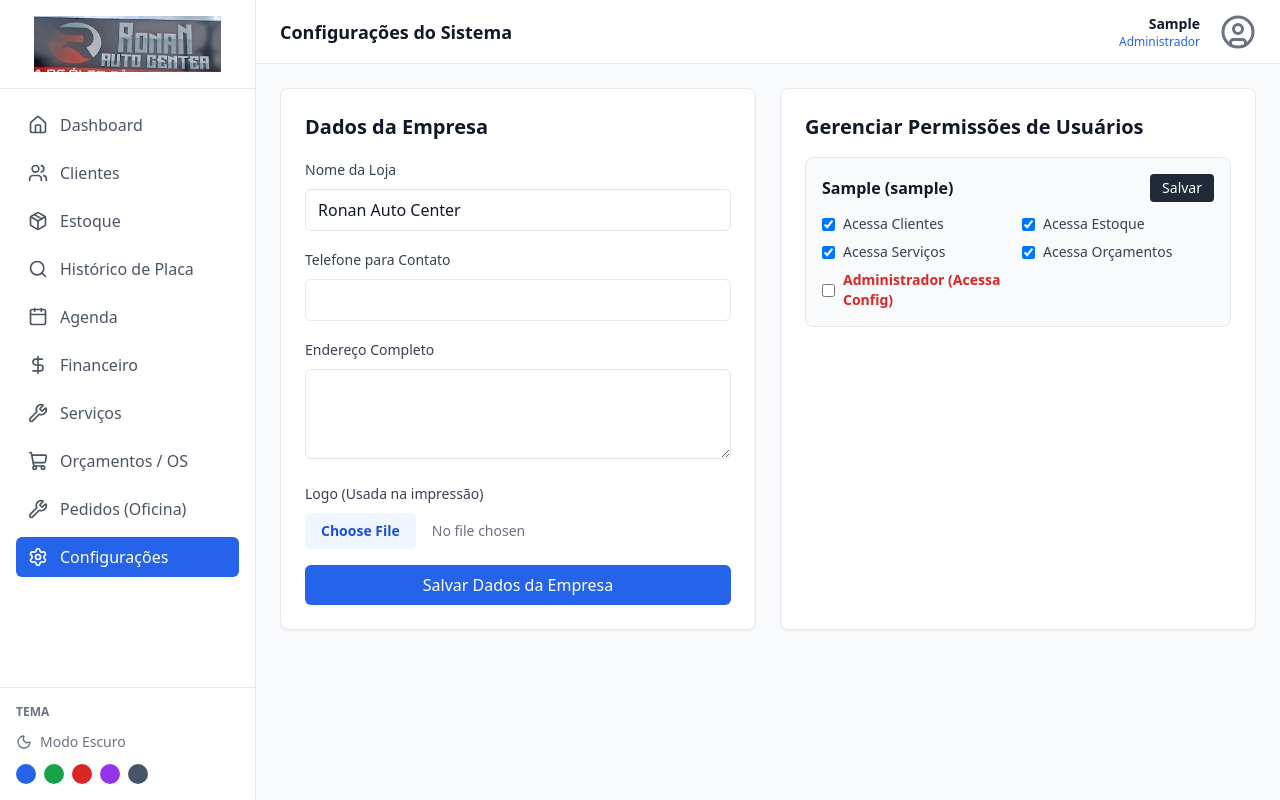
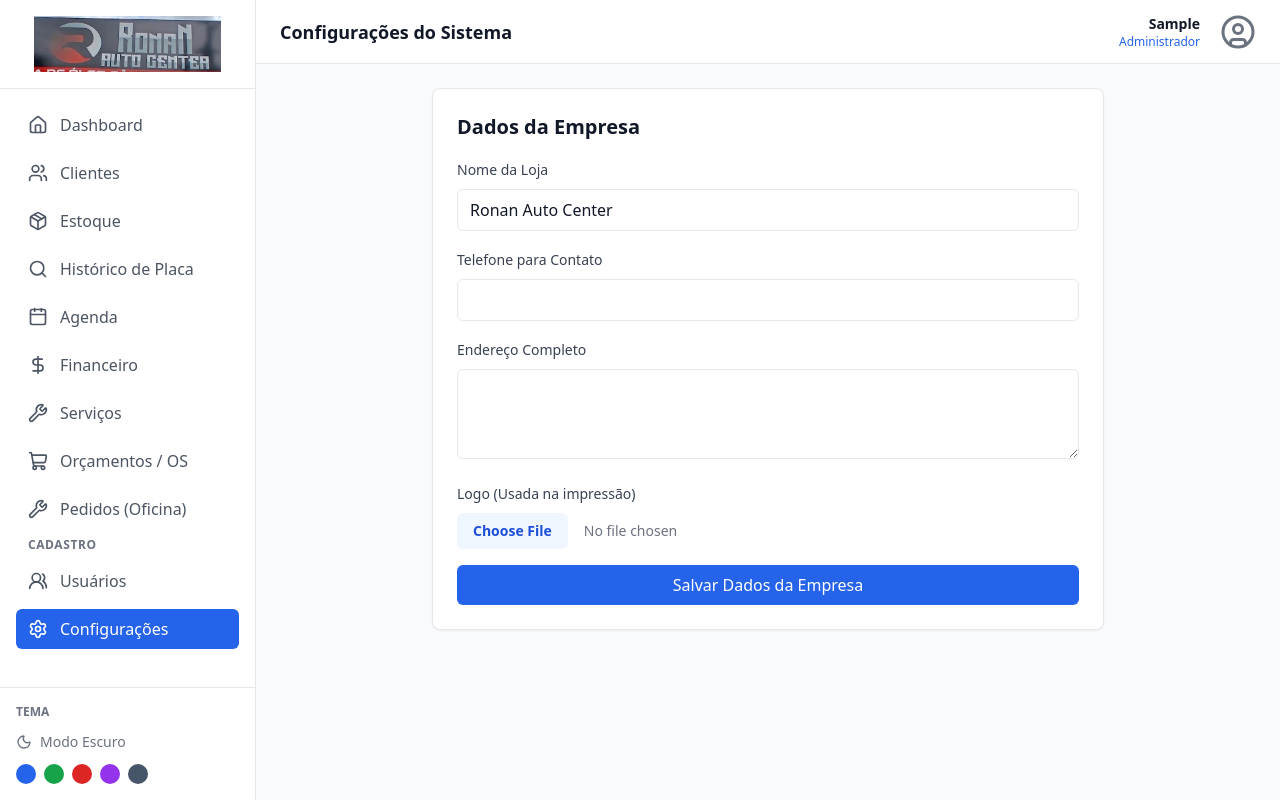
Before and after one commit to MarceloPires1509/ronan-auto-center, a Django app: page /configuracoes/ in a window 1280 px wide. Run offline with Django 5.2, Linux system fonts and the light colour scheme; the visitor is signed in with stand-in values (Sample User, id 1); data comes from the database, SQL or seed files in the repository; some libraries are stand-ins or nearby versions.

Commit message:
Feat: Separar modulo de Cadastro de Usuarios com opcao de inativar

```diff
--- a/oficina/urls.py
+++ b/oficina/urls.py
@@ -11,6 +11,9 @@ urlpatterns = [
     path('', views.dashboard, name='dashboard'),
     path('usuarios/novo/', views.novo_usuario, name='novo_usuario'),
     path('configuracoes/', views.configuracoes, name='configuracoes'),
+    path('usuarios/', views.usuarios, name='usuarios'),
+    path('usuarios/status/<int:id>/', views.toggle_status_usuario, name='toggle_status_usuario'),
+
     path('busca-placa/', views.busca_placa, name='busca_placa'),
     path('financeiro/', views.lista_financeiro, name='lista_financeiro'),
     path('agenda/', views.agenda, name='agenda'),
--- a/oficina/views.py
+++ b/oficina/views.py
@@ -270,6 +270,14 @@ def aprovar_orcamento(request, id):
     return redirect('lista_orcamentos')
 
 @login_required
+
+@login_required
+def imprimir_os(request, id):
+    orcamento = get_object_or_404(Orcamento, id=id)
+    return render(request, 'os_print.html', {'orcamento': orcamento})
+
+
+@login_required
 def imprimir_orcamento(request, id):
     orcamento = get_object_or_404(Orcamento, id=id)
     return render(request, 'orcamento_print.html', {'orcamento': orcamento})
@@ -277,6 +285,47 @@ def imprimir_orcamento(request, id):
 from django.http import HttpResponse
 import openpyxl
 from .models import Configuracao
+
+
+@login_required
+def usuarios(request):
+    if not request.user.is_superuser and not request.user.perfil.acesso_configuracoes:
+        messages.error(request, 'Você não tem permissão para acessar usuários.')
+        return redirect('dashboard')
+
+    if request.method == 'POST' and 'salvar_permissoes' in request.POST:
+        user_id = request.POST.get('user_id')
+        usuario_alvo = User.objects.get(id=user_id)
+        if usuario_alvo.is_active and not usuario_alvo.is_superuser:
+            perfil = usuario_alvo.perfil
+            perfil.acesso_clientes = request.POST.get('acesso_clientes') == 'on'
+            perfil.acesso_estoque = request.POST.get('acesso_estoque') == 'on'
+            perfil.acesso_servicos = request.POST.get('acesso_servicos') == 'on'
+            perfil.acesso_orcamentos = request.POST.get('acesso_orcamentos') == 'on'
+            perfil.acesso_configuracoes = request.POST.get('acesso_configuracoes') == 'on'
+            perfil.save()
+            messages.success(request, f'Permissões de {usuario_alvo.username} salvas!')
+        return redirect('usuarios')
+
+    usuarios_lista = User.objects.all().select_related('perfil').order_by('-is_active', 'username')
+    return render(request, 'usuarios.html', {'usuarios': usuarios_lista})
+
+@login_required
+def toggle_status_usuario(request, id):
+    if not request.user.is_superuser and not request.user.perfil.acesso_configuracoes:
+        return redirect('dashboard')
+
+    if request.method == 'POST':
+        usuario = get_object_or_404(User, id=id)
+        if usuario.id != request.user.id and not usuario.is_superuser:
+            usuario.is_active = not usuario.is_active
+            usuario.save()
+            acao = "ativado" if usuario.is_active else "inativado"
+            messages.success(request, f'Usuário {usuario.username} foi {acao} com sucesso.')
+        else:
+            messages.error(request, 'Não é possível inativar o seu próprio usuário ou um superusuário.')
+
+    return redirect('usuarios')
 
 @login_required
 def configuracoes(request):
--- a/templates/base.html
+++ b/templates/base.html
@@ -127,7 +127,17 @@
             </a>
             {% endif %}
 
+
             {% if request.user.is_superuser or request.user.perfil.acesso_configuracoes %}
+
+            <div class="mt-4 mb-1 px-3 text-xs font-semibold text-gray-500 uppercase tracking-wider">
+                Cadastro
+            </div>
+
+            <a href="{% url 'usuarios' %}" class="flex items-center gap-3 px-3 py-2 rounded-md font-medium {% if 'usuarios' in request.path %}bg-primary text-white{% else %}text-gray-600 dark:text-gray-300 hover:bg-gray-100 dark:hover:bg-gray-700{% endif %}">
+                <i data-lucide="users-2" class="w-5 h-5"></i> Usuários
+            </a>
+
             <a href="{% url 'configuracoes' %}" class="flex items-center gap-3 px-3 py-2 rounded-md font-medium {% if 'config' in request.path %}bg-primary text-white{% else %}text-gray-600 dark:text-gray-300 hover:bg-gray-100 dark:hover:bg-gray-700{% endif %}">
                 <i data-lucide="settings" class="w-5 h-5"></i> Configurações
             </a>
--- a/templates/configuracoes.html
+++ b/templates/configuracoes.html
@@ -4,7 +4,7 @@
 
 {% block content %}
 <div class="max-w-6xl mx-auto space-y-6">
-    <div class="grid grid-cols-1 lg:grid-cols-2 gap-6">
+    <div class="max-w-2xl mx-auto">
 
         <!-- Configurações Gerais da Loja -->
         <div class="bg-white dark:bg-gray-800 rounded-lg border dark:border-gray-700 shadow-sm p-6">
@@ -42,48 +42,6 @@
             </form>
         </div>
 
-        <!-- Gerenciamento de Usuários -->
-        <div class="bg-white dark:bg-gray-800 rounded-lg border dark:border-gray-700 shadow-sm p-6 overflow-x-auto">
-            <h2 class="text-xl font-bold text-gray-900 dark:text-white mb-4">Gerenciar Permissões de Usuários</h2>
-            <div class="space-y-6">
-                {% for u in usuarios %}
-                <form method="POST" class="border dark:border-gray-700 p-4 rounded-lg bg-gray-50 dark:bg-gray-900/50">
-                    {% csrf_token %}
-                    <input type="hidden" name="salvar_permissoes" value="1">
-                    <input type="hidden" name="user_id" value="{{ u.id }}">
-
-                    <div class="flex justify-between items-center mb-3">
-                        <span class="font-bold text-gray-900 dark:text-white">{{ u.first_name }} ({{ u.username }})</span>
-                        <button type="submit" class="text-sm bg-gray-800 text-white px-3 py-1 rounded hover:bg-gray-700">Salvar</button>
-                    </div>
-
-                    <div class="grid grid-cols-2 gap-2 text-sm text-gray-700 dark:text-gray-300">
-                        <label class="flex items-center gap-2">
-                            <input type="checkbox" name="acesso_clientes" {% if u.perfil.acesso_clientes %}checked{% endif %}>
-                            Acessa Clientes
-                        </label>
-                        <label class="flex items-center gap-2">
-                            <input type="checkbox" name="acesso_estoque" {% if u.perfil.acesso_estoque %}checked{% endif %}>
-                            Acessa Estoque
-                        </label>
-                        <label class="flex items-center gap-2">
-                            <input type="checkbox" name="acesso_servicos" {% if u.perfil.acesso_servicos %}checked{% endif %}>
-                            Acessa Serviços
-                        </label>
-                        <label class="flex items-center gap-2">
-                            <input type="checkbox" name="acesso_orcamentos" {% if u.perfil.acesso_orcamentos %}checked{% endif %}>
-                            Acessa Orçamentos
-                        </label>
-                        <label class="flex items-center gap-2 text-red-600 dark:text-red-400 font-semibold">
-                            <input type="checkbox" name="acesso_configuracoes" {% if u.perfil.acesso_configuracoes %}checked{% endif %}>
-                            Administrador (Acessa Config)
-                        </label>
-                    </div>
-                </form>
-                {% endfor %}
-            </div>
-        </div>
-
     </div>
 </div>
 {% endblock %}
```
Also changed, not shown: templates/usuarios.html (added, +80 -0 lines).
